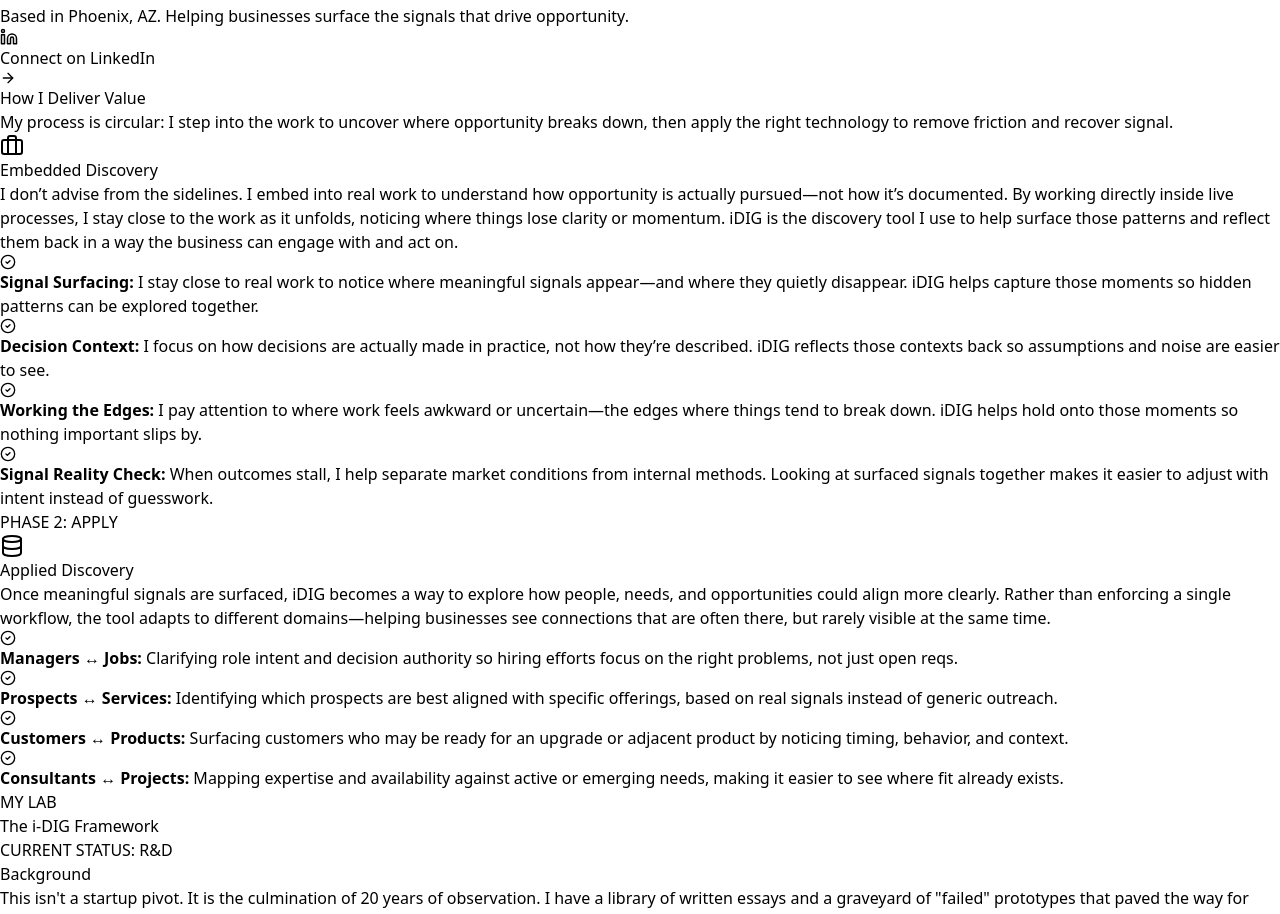
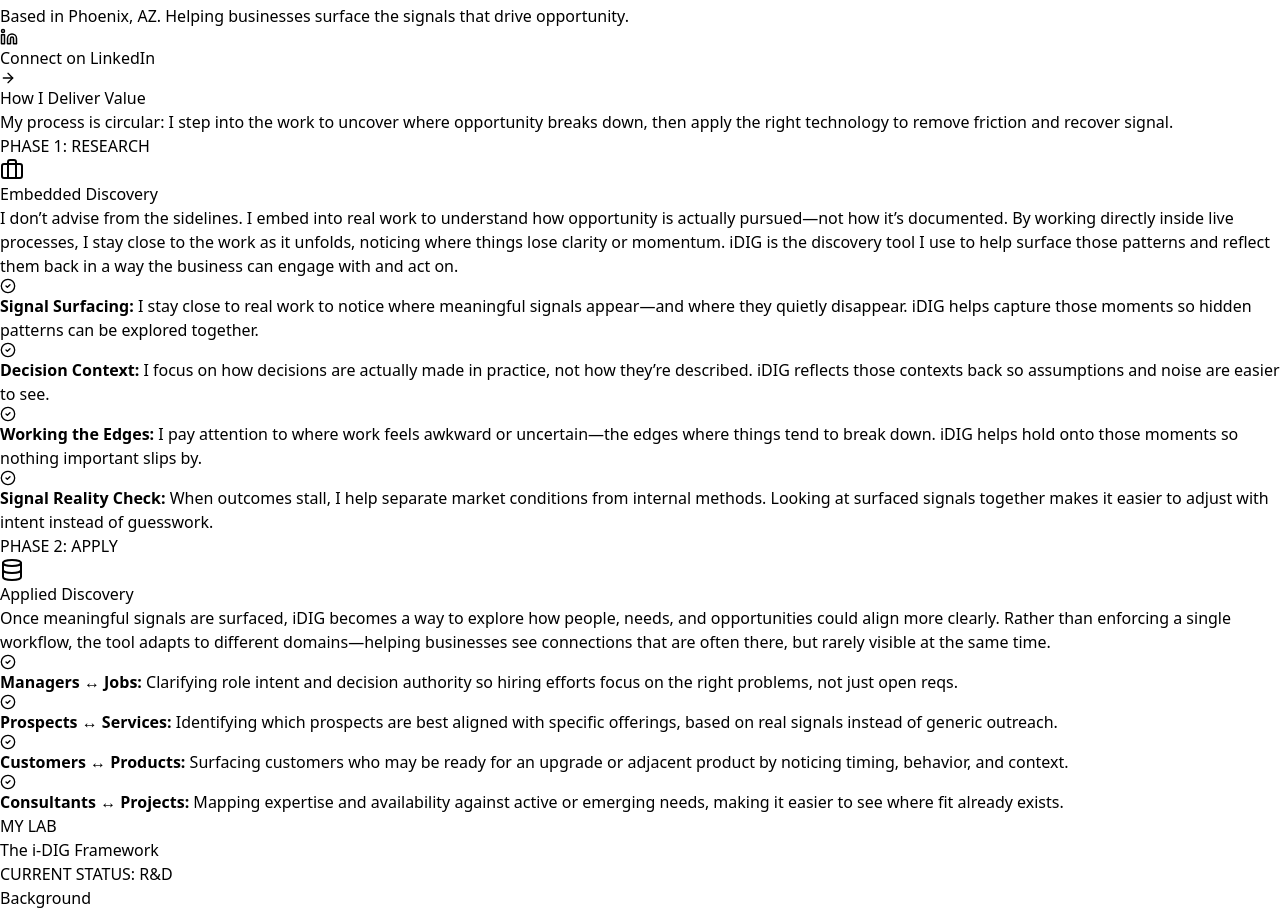
Before and after one commit to theresonantbuilder/idig_website, a React (Vite) app: page / in a window 1280 px wide. Shown: the part 800-1714 px from the top of the page. Built offline with nearby package versions, Linux system fonts and the light colour scheme.

Commit message:
update phase panel 1

```diff
--- a/src/pages/HomeSignalDriven.tsx
+++ b/src/pages/HomeSignalDriven.tsx
@@ -152,7 +152,9 @@ I work alongside them to understand real bottlenecks, then use a purpose-built d
          {/* Panel 1: Embedded Discovery */}
 <div className="bg-white p-8 rounded-xl border-2 border-slate-100 hover:border-blue-500 transition cursor-pointer group relative overflow-hidden">
 
-
+<div className="absolute top-0 right-0 bg-blue-500 text-white text-xs font-bold px-3 py-1 rounded-bl-lg">
+    PHASE 1: RESEARCH
+  </div>
   <div className="w-12 h-12 bg-blue-50 rounded-lg flex items-center justify-center mb-6">
     <Briefcase className="text-blue-600" size={24} />
   </div>
```
